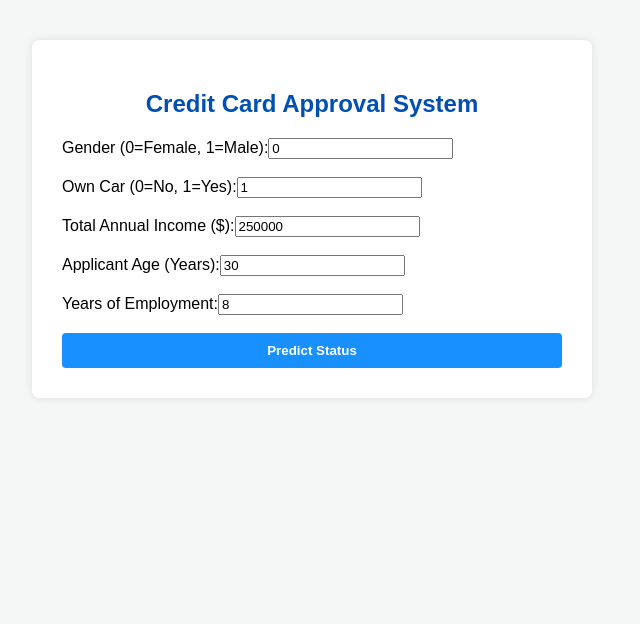
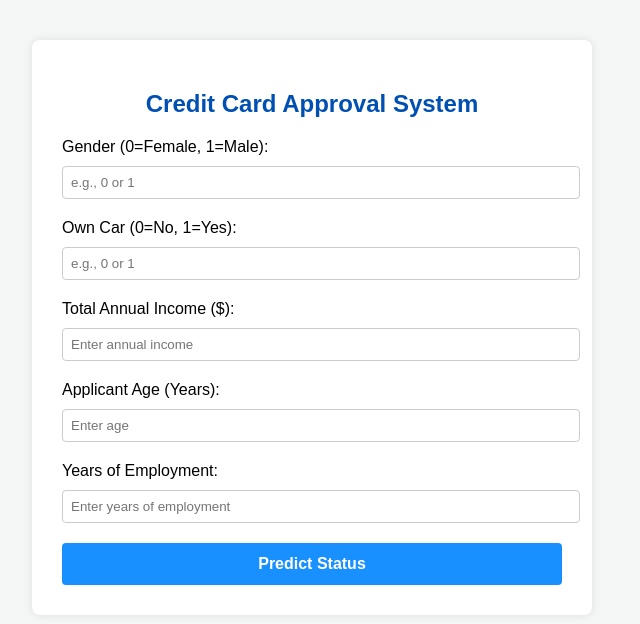
Before and after one commit to vankipuramraghunandan26-arch/Credit_card_approval_prediction, a Flask app: page / in a window 1280 px wide. Shown: the top 624 px of the page, without its empty margins (328-968 px from the left). Run offline with Flask 3, Linux system fonts and the light colour scheme; parts of the project's set-up code (start-up, migrations or seed data) failed here and were passed over.

Commit message:
Enhance form inputs for credit card approval UI

```diff
--- a/templates/index.html
+++ b/templates/index.html
@@ -1,16 +1,28 @@
 <!DOCTYPE html>
 <html>
-<head><title>Credit Card Approval Prediction UI</title></head>
+<head>
+    <title>Credit Card Approval Prediction UI</title>
+</head>
 <body style="font-family: Arial; margin: 40px; background: #f4f7f6;">
     <div style="max-width: 500px; background: white; padding: 30px; margin: auto; border-radius: 8px; box-shadow: 0 0 10px rgba(0,0,0,0.1);">
         <h2 style="color: #0050b3; text-align: center;">Credit Card Approval System</h2>
         <form action="/predict" method="POST">
-            <label>Gender (0=Female, 1=Male):</label><input type="number" name="g" value="0"><br><br>
-            <label>Own Car (0=No, 1=Yes):</label><input type="number" name="car" value="1"><br><br>
-            <label>Total Annual Income ($):</label><input type="number" name="inc" value="250000"><br><br>
-            <label>Applicant Age (Years):</label><input type="number" name="age" value="30"><br><br>
-            <label>Years of Employment:</label><input type="number" name="ye" value="8"><br><br>
-            <button type="submit" style="width:100%; background:#1890ff; color:white; padding:10px; border:none; border-radius:4px; font-weight:bold; cursor:pointer;">Predict Status</button>
+            <label>Gender (0=Female, 1=Male):</label>
+            <input type="number" name="g" placeholder="e.g., 0 or 1" required style="width:100%; padding:8px; margin: 10px 0 20px 0; border:1px solid #ccc; border-radius:4px;"><br>
+
+            <label>Own Car (0=No, 1=Yes):</label>
+            <input type="number" name="car" placeholder="e.g., 0 or 1" required style="width:100%; padding:8px; margin: 10px 0 20px 0; border:1px solid #ccc; border-radius:4px;"><br>
+
+            <label>Total Annual Income ($):</label>
+            <input type="number" name="inc" placeholder="Enter annual income" required style="width:100%; padding:8px; margin: 10px 0 20px 0; border:1px solid #ccc; border-radius:4px;"><br>
+
+            <label>Applicant Age (Years):</label>
+            <input type="number" name="age" placeholder="Enter age" required style="width:100%; padding:8px; margin: 10px 0 20px 0; border:1px solid #ccc; border-radius:4px;"><br>
+
+            <label>Years of Employment:</label>
+            <input type="number" name="ye" placeholder="Enter years of employment" required style="width:100%; padding:8px; margin: 10px 0 20px 0; border:1px solid #ccc; border-radius:4px;"><br>
+
+            <button type="submit" style="width:100%; background:#1890ff; color:white; padding:12px; border:none; border-radius:4px; font-weight:bold; cursor:pointer; font-size:16px;">Predict Status</button>
         </form>
     </div>
 </body>
```
